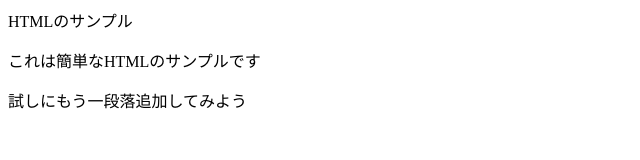
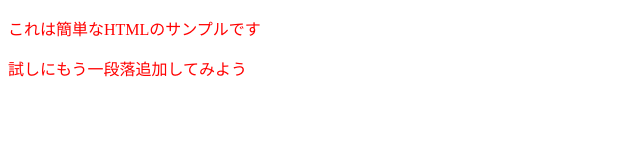
Before and after one commit to UmeharaKei/html-test, a plain HTML site: page index.html in a window 1280 px wide. Shown: the whole page, without its empty margins (0-640 px from the left). Drawn offline with Linux system fonts and the light colour scheme.

Commit message:
段落の文字色を赤に変更

```diff
--- a/index.html
+++ b/index.html
@@ -1,7 +1,8 @@
 <!DOCTYPE html>
 <html>
     <head>
-        <meta charset="UTF-8"
+        <meta charset="UTF-8">
+        <link href="web.css" rel="stylesheet" type="text/css" media="all">
         <title>HTMLのサンプル</title>
     </head>
     <body>
--- /dev/null
+++ b/web.css
@@ -0,0 +1,3 @@
+p {
+    color: red;
+}
```
